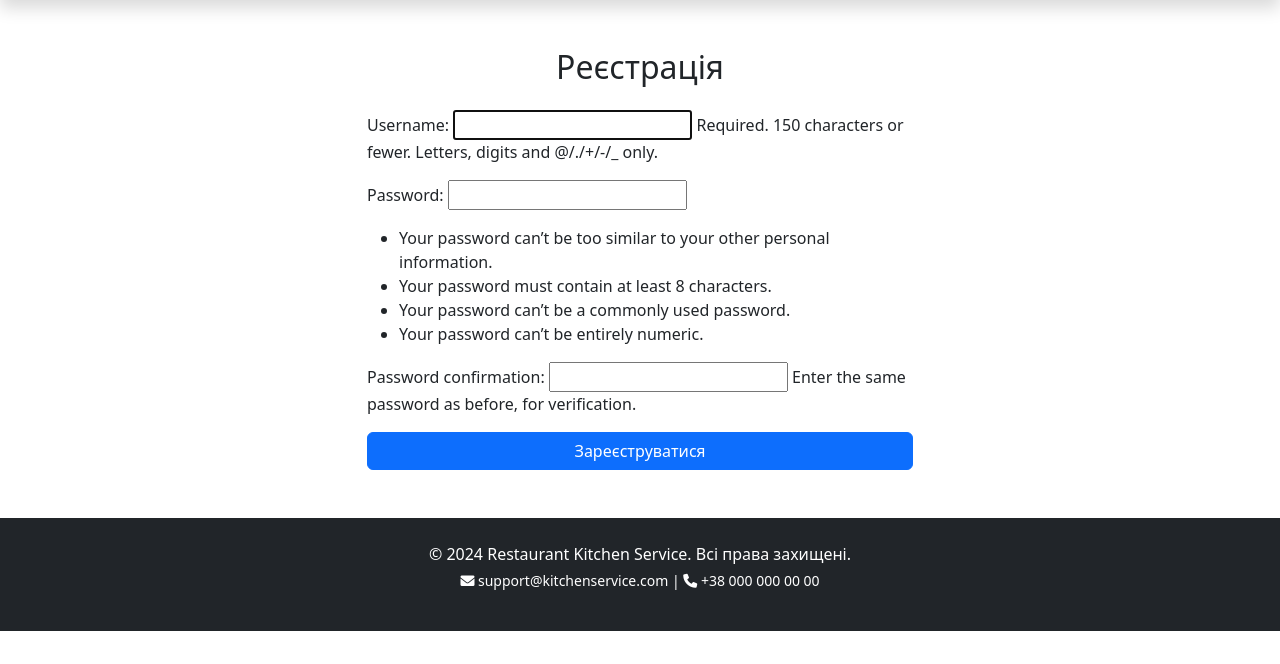
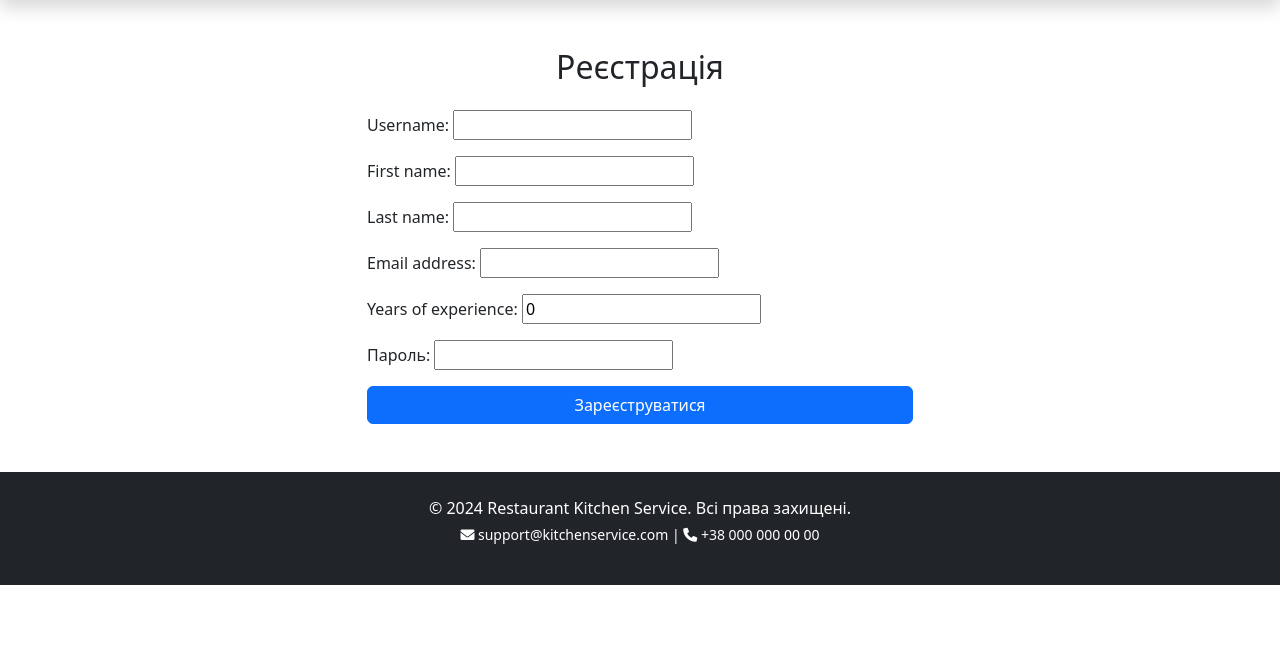
Before and after one commit to spa7id/restaurant-kitchen-service, a Django app: page /register/ in a window 1280 px wide. Shown: the part 56-720 px from the top of the page. Run offline with Django 4.2, Linux system fonts and the light colour scheme.

Commit message:
fix register page, add usernamefield

```diff
--- a/kitchen/forms.py
+++ b/kitchen/forms.py
@@ -1,4 +1,7 @@
 from django import forms
+from django.contrib.auth.hashers import make_password
+from django.core.exceptions import ValidationError
+
 from .models import Dish, DishType, Cook
 
 
@@ -20,8 +23,45 @@ class DishForm(forms.ModelForm):
         fields = ["name", "description", "price", "dish_type", "cooks"]
 
 
+class CookForm(forms.ModelForm):
+    username = forms.CharField(
+        max_length=150,
+        required=True,
+        label="Username",
+        help_text="Унікальний ідентифікатор для входу в систему.",
+    )
+    password = forms.CharField(
+        widget=forms.PasswordInput,
+        label="Пароль",
+        required=True,
+        help_text="Пароль має бути не менше 8 символів.",
+    )
 
-class CookForm(forms.ModelForm):
+    class Meta:
+        model = Cook
+        fields = ["username", "first_name", "last_name", "email", "years_of_experience", "password"]
+
+    def clean_username(self):
+        username = self.cleaned_data.get("username")
+        if Cook.objects.filter(username=username).exists():
+            raise ValidationError("Цей username вже зайнятий. Будь ласка, виберіть інший.")
+        return username
+
+    def clean_password(self):
+        password = self.cleaned_data.get("password")
+        if len(password) < 8:
+            raise ValidationError("Пароль має бути не менше 8 символів.")
+        return password
+
+    def save(self, commit=True):
+        instance = super().save(commit=False)
+        instance.password = make_password(self.cleaned_data["password"])  # Хешування пароля
+        if commit:
+            instance.save()
+        return instance
+
+
+class CookCreationForm(forms.ModelForm):
     password = forms.CharField(
         widget=forms.PasswordInput,
         label="Пароль",
@@ -31,5 +71,11 @@ class CookForm(forms.ModelForm):
 
     class Meta:
         model = Cook
-        fields = ["first_name", "last_name", "email", "years_of_experience",
-                  "password"]
+        fields = ["first_name", "last_name", "email", "years_of_experience", "password"]
+
+    def save(self, commit=True):
+        user = super().save(commit=False)
+        if commit:
+            user.set_password(self.cleaned_data["password"])
+            user.save()
+        return user
--- a/kitchen/models.py
+++ b/kitchen/models.py
@@ -1,3 +1,4 @@
+from django.contrib.auth.base_user import BaseUserManager
 from django.db import models
 from django.contrib.auth.models import AbstractUser
 
@@ -9,8 +10,23 @@ class DishType(models.Model):
         return self.name
 
 
+class CookManager(BaseUserManager):
+    def create_user(self, username, password=None, **extra_fields):
+        if not username:
+            raise ValueError("The Username must be set")
+        user = self.model(username=username, **extra_fields)
+        user.set_password(password)
+        user.save(using=self._db)
+        return user
+
+    def create_superuser(self, username, password=None, **extra_fields):
+        extra_fields.setdefault("is_staff", True)
+        extra_fields.setdefault("is_superuser", True)
+        return self.create_user(username, password, **extra_fields)
+
 class Cook(AbstractUser):
     years_of_experience = models.IntegerField(default=0)
+    objects = CookManager()
 
     def __str__(self):
         return f"{self.first_name} {self.last_name}"
--- a/kitchen/urls.py
+++ b/kitchen/urls.py
@@ -25,4 +25,5 @@ urlpatterns = [
     path('logout/', auth_views.LogoutView.as_view(), name='logout'),
     path("register/", RegisterView.as_view(), name="register")
 
+
 ]
--- a/kitchen/views.py
+++ b/kitchen/views.py
@@ -1,6 +1,7 @@
+from django.contrib import messages
 from django.contrib.auth.forms import UserCreationForm
 from django.contrib.auth.mixins import LoginRequiredMixin
-from django.shortcuts import render
+from django.shortcuts import render, redirect
 from django.urls import reverse_lazy
 from django.utils.crypto import get_random_string
 from django.views.generic import (
@@ -11,7 +12,7 @@ from django.views.generic import (
     DeleteView,
 )
 from .models import Dish, DishType, Cook
-from .forms import DishForm, DishTypeForm, CookForm
+from .forms import DishForm, DishTypeForm, CookForm, CookCreationForm
 from django.contrib.auth.hashers import make_password
 
 
@@ -94,6 +95,15 @@ class DishTypeUpdateView(LoginRequiredMixin, UpdateView):
     success_url = reverse_lazy("dish_list")
 
 class RegisterView(CreateView):
-    form_class = UserCreationForm
+    form_class = CookForm
     template_name = "register.html"
     success_url = reverse_lazy("login")
+
+    def form_valid(self, form):
+        user = form.save()
+        messages.success(self.request, "Account created successfully. Please log in.")
+        return redirect(self.success_url)
+
+    def form_invalid(self, form):
+        messages.error(self.request, "Registration failed. Please fix the errors below.")
+        return self.render_to_response(self.get_context_data(form=form))
--- a/restaurant_kitchen_service/settings.py
+++ b/restaurant_kitchen_service/settings.py
@@ -86,6 +86,9 @@ DATABASES = {
 }
 
 
+STATICFILES_DIRS = [
+    BASE_DIR / "static",
+]
 # Password validation
 # https://docs.djangoproject.com/en/4.2/ref/settings/#auth-password-validators
 
@@ -121,6 +124,7 @@ USE_TZ = True
 # https://docs.djangoproject.com/en/4.2/howto/static-files/
 
 STATIC_URL = "static/"
+ASSETS_ROOT = STATIC_URL
 
 # Default primary key field type
 # https://docs.djangoproject.com/en/4.2/ref/settings/#default-auto-field
--- a/templates/register.html
+++ b/templates/register.html
@@ -3,12 +3,79 @@
 {% block title %}Реєстрація{% endblock %}
 
 {% block content %}
-<div class="row justify-content-center">
+<div class="row justify-content-center mt-5">
     <div class="col-md-6">
         <h2 class="text-center mb-4">Реєстрація</h2>
-        <form method="post">
+
+        <!-- Відображення повідомлень -->
+        {% if messages %}
+            <div>
+                {% for message in messages %}
+                    <div class="alert alert-{{ message.tags }} alert-dismissible fade show" role="alert">
+                        {{ message }}
+                        <button type="button" class="btn-close" data-bs-dismiss="alert" aria-label="Close"></button>
+                    </div>
+                {% endfor %}
+            </div>
+        {% endif %}
+
+        <!-- Форма реєстрації -->
+        <form method="post" novalidate>
             {% csrf_token %}
-            {{ form.as_p }}
+            <div class="form-group mb-3">
+                {{ form.username.label_tag }}
+                {{ form.username }}
+                {% if form.username.errors %}
+                    <div class="text-danger small">
+                        {{ form.username.errors|striptags }}
+                    </div>
+                {% endif %}
+            </div>
+            <div class="form-group mb-3">
+                {{ form.first_name.label_tag }}
+                {{ form.first_name }}
+                {% if form.first_name.errors %}
+                    <div class="text-danger small">
+                        {{ form.first_name.errors|striptags }}
+                    </div>
+                {% endif %}
+            </div>
+            <div class="form-group mb-3">
+                {{ form.last_name.label_tag }}
+                {{ form.last_name }}
+                {% if form.last_name.errors %}
+                    <div class="text-danger small">
+                        {{ form.last_name.errors|striptags }}
+                    </div>
+                {% endif %}
+            </div>
+            <div class="form-group mb-3">
+                {{ form.email.label_tag }}
+                {{ form.email }}
+                {% if form.email.errors %}
+                    <div class="text-danger small">
+                        {{ form.email.errors|striptags }}
+                    </div>
+                {% endif %}
+            </div>
+            <div class="form-group mb-3">
+                {{ form.years_of_experience.label_tag }}
+                {{ form.years_of_experience }}
+                {% if form.years_of_experience.errors %}
+                    <div class="text-danger small">
+                        {{ form.years_of_experience.errors|striptags }}
+                    </div>
+                {% endif %}
+            </div>
+            <div class="form-group mb-3">
+                {{ form.password.label_tag }}
+                {{ form.password }}
+                {% if form.password.errors %}
+                    <div class="text-danger small">
+                        {{ form.password.errors|striptags }}
+                    </div>
+                {% endif %}
+            </div>
             <button type="submit" class="btn btn-primary w-100">Зареєструватися</button>
         </form>
     </div>
```
Also changed, not shown: templates/index.html (+4 -3 lines).
